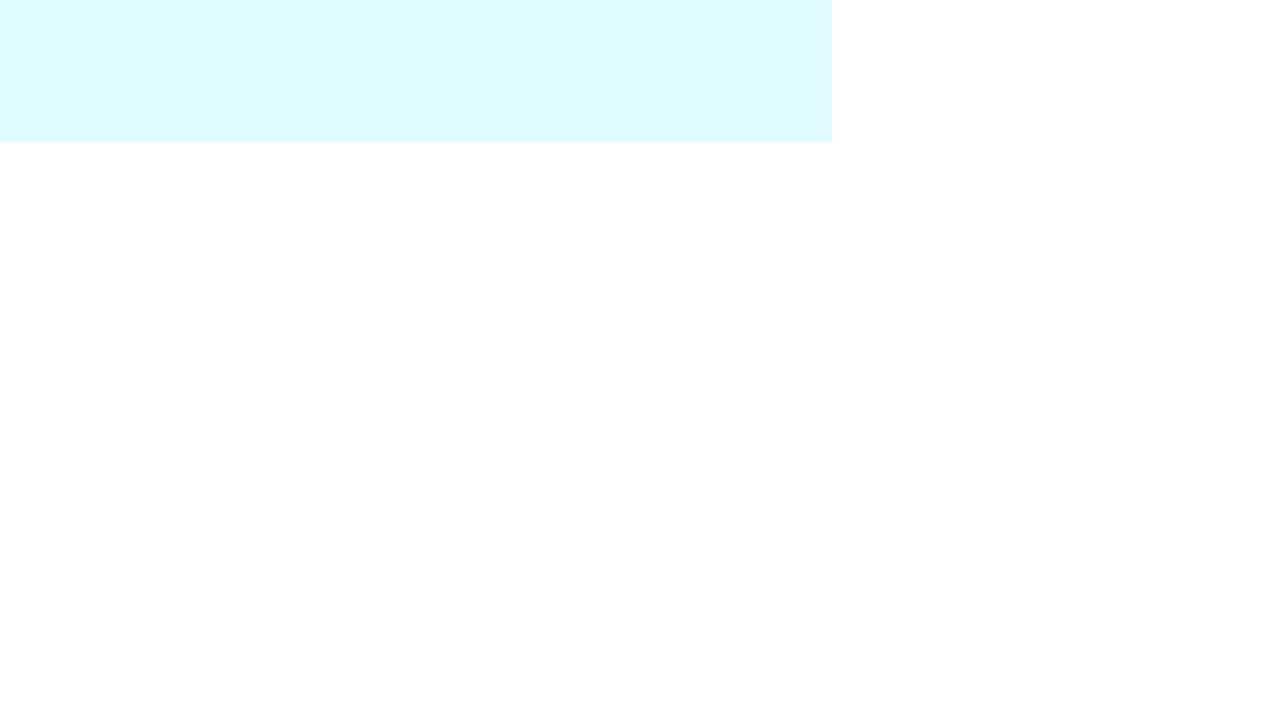
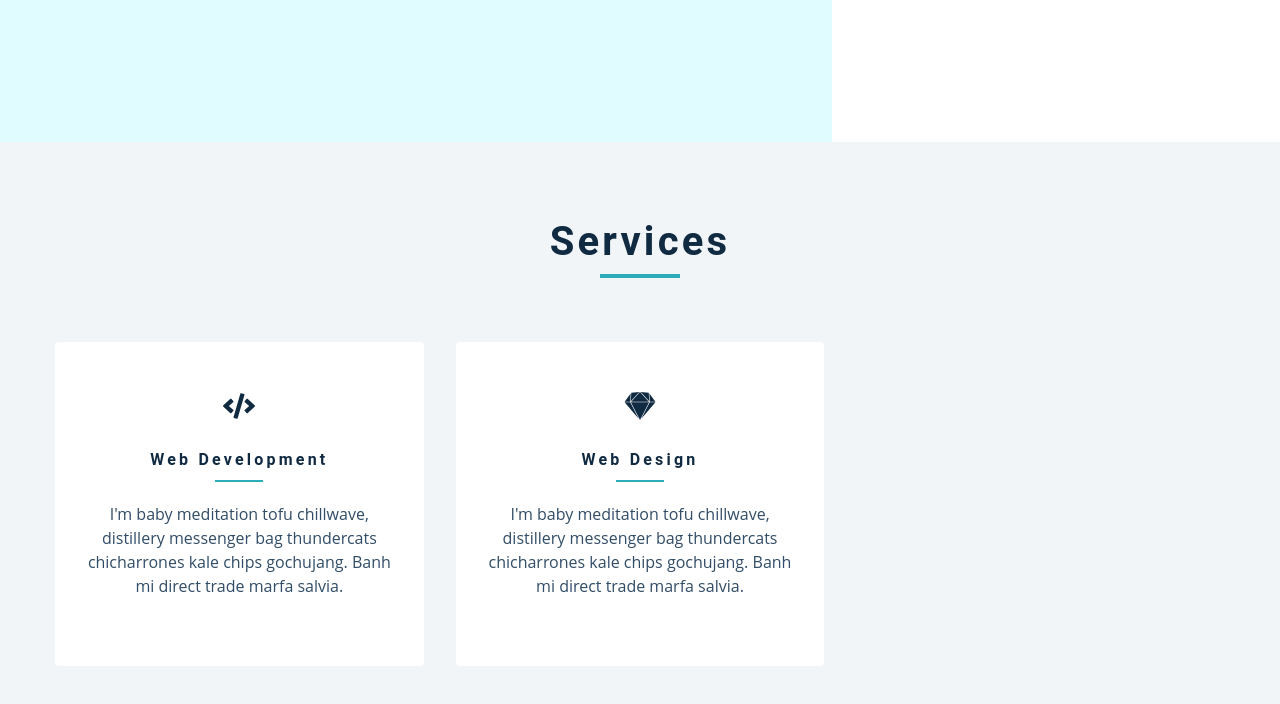
Before and after one commit to sharifh530/MyPortfolio-By-Gatsby, a Gatsby site: page / in a window 1280 px wide. Shown: the part 658-1362 px from the top of the page. Before the commit the page ends 800 px from the top, so only its background shows below. Built offline with nearby package versions, Linux system fonts and the light colour scheme; Gatsby itself is replaced by a stand-in of ours.

Commit message:
Services section and Title for the service Component implemented

```diff
--- a/src/components/Services.js
+++ b/src/components/Services.js
@@ -2,7 +2,25 @@ import React from "react"
 import Title from "./Title"
 import services from "../constants/services"
 const Services = () => {
-  return <h2>services component</h2>
+  return (
+    <section className="section bg-grey">
+      <Title title="services" />
+      <div className="section-center services-center">
+        {services.map(service => {
+          const { id, icon, title, text } = service
+
+          return (
+            <article key={id} className="service">
+              {icon}
+              <h4>{title}</h4>
+              <div className="underline"></div>
+              <p>{text}</p>
+            </article>
+          )
+        })}
+      </div>
+    </section>
+  )
 }
 
 export default Services
--- a/src/components/Title.js
+++ b/src/components/Title.js
@@ -1,7 +1,12 @@
 import React from "react"
 
-const Title = () => {
-  return <h2>title component</h2>
+const Title = ({ title }) => {
+  return (
+    <div className="section-title">
+      <h2>{title || "default title"}</h2>
+      <div className="underline"></div>
+    </div>
+  )
 }
 
 export default Title
--- a/src/constants/services.js
+++ b/src/constants/services.js
@@ -13,10 +13,4 @@ export default [
     title: "web design",
     text: `I'm baby meditation tofu chillwave, distillery messenger bag thundercats chicharrones kale chips gochujang. Banh mi direct trade marfa salvia.`,
   },
-  {
-    id: 3,
-    icon: <FaAndroid className="service-icon" />,
-    title: "app design",
-    text: `I'm baby meditation tofu chillwave, distillery messenger bag thundercats chicharrones kale chips gochujang. Banh mi direct trade marfa salvia.`,
-  },
 ]
--- a/src/pages/index.js
+++ b/src/pages/index.js
@@ -10,6 +10,7 @@ export default () => {
   return (
     <Layout>
       <Intro />
+      <Services />
     </Layout>
   )
 }
```
